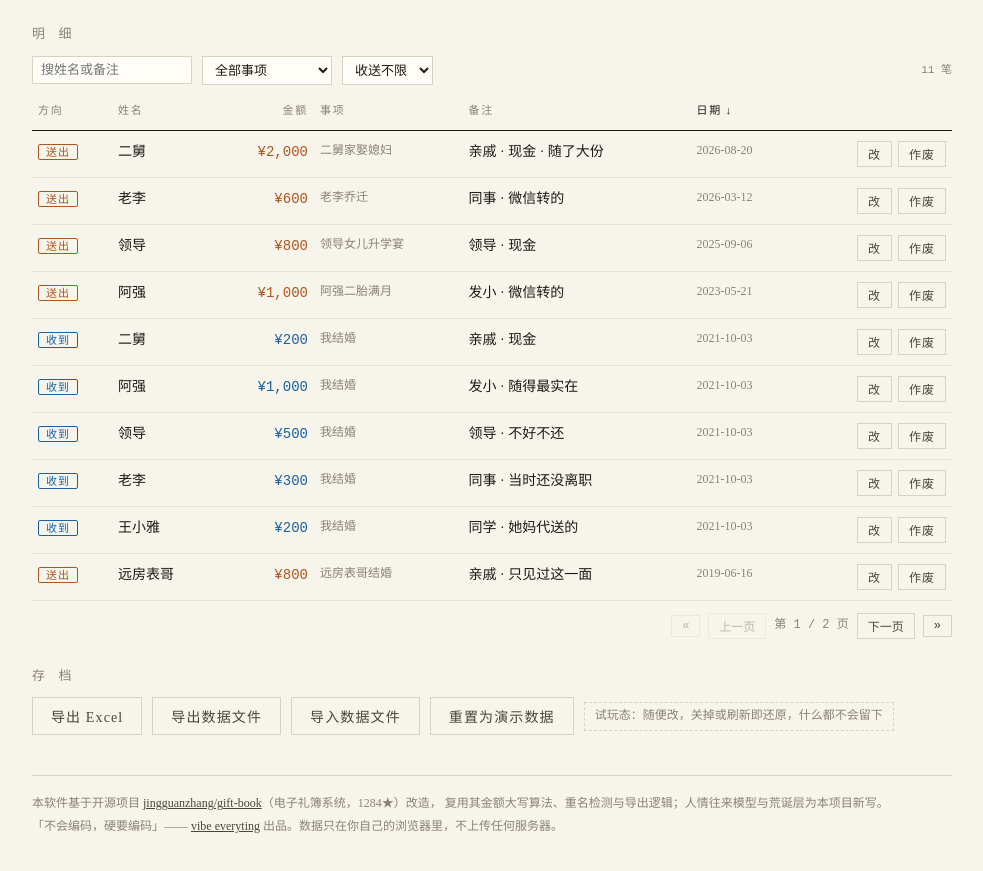
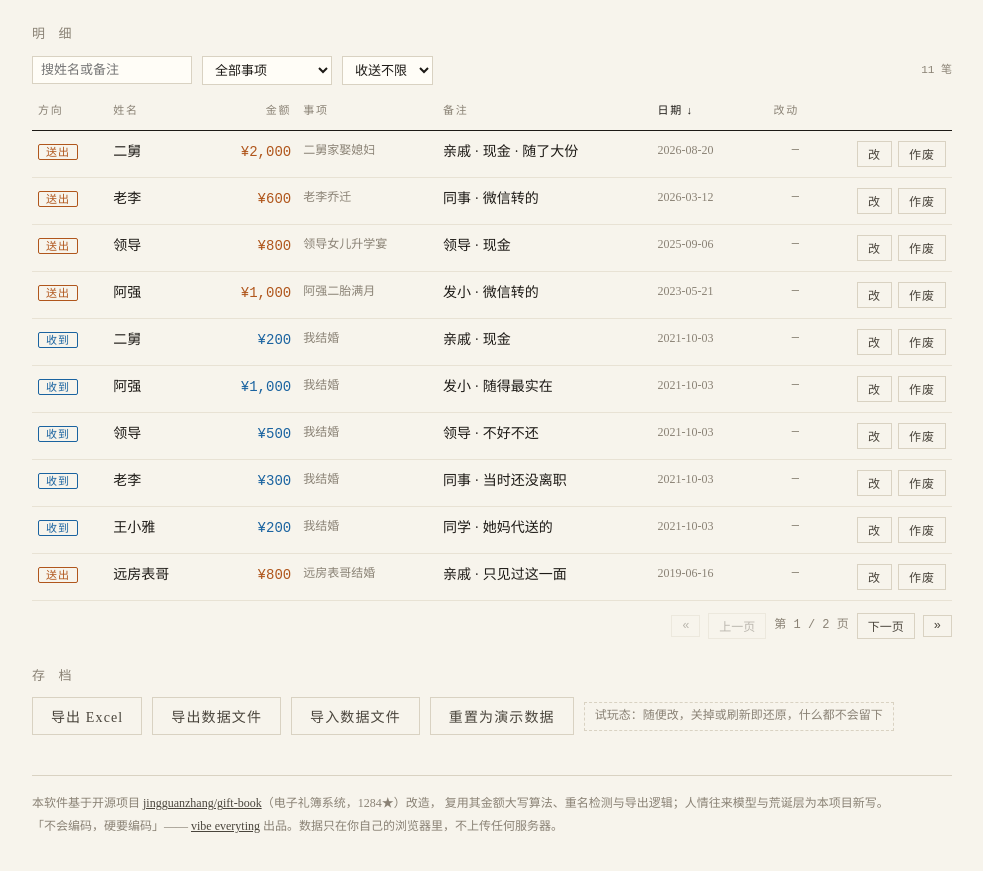
Before and after one commit to whtjl1988-long/vibe-apps, a plain HTML site: page renqing-debt/index.html in a window 1280 px wide. Shown: the part 1516-2387 px from the top of the page, without its empty margins (148-1131 px from the left). Drawn offline with Linux system fonts and the light colour scheme.

Commit message:
renqing-debt: 改动次数独立成列，作废不再计入改动
原来「改过 N 次」挂在姓名格下面会撑高那一行，行高参差；改为「改动」独立一列
（可排序，无改动显示 —），所有行等高。同时把作废/恢复排除出改动计数——
它和「金额被改过」是两回事，混在一起看不出记录被动过什么。

Co-Authored-By: Claude Opus 5 (1M context) <noreply@anthropic.com>
Claude-Session: https://claude.ai/code/session_01TsSyZSNDeSU2x6p8seJc5x

```diff
--- a/renqing-debt/index.html
+++ b/renqing-debt/index.html
@@ -196,7 +196,7 @@
   .tag.in { color: var(--in); }
   .tag.out { color: var(--out); }
   .note { color: var(--ink-3); font-size: 12px; }
-  .trace { color: var(--seal); font-size: 11px; font-family: ui-monospace, monospace; }
+  td.trace { color: var(--seal); font-size: 11px; font-family: ui-monospace, monospace; text-align: right; white-space: nowrap; }
   .row-actions { display: flex; gap: 6px; justify-content: flex-end; }
   .empty { padding: 40px 0; text-align: center; color: var(--ink-3); font-size: 14px; }
 
@@ -373,6 +373,7 @@
             <th><button type="button" class="sort-th" data-tb="rows" data-sk="event">事项</button></th>
             <th><button type="button" class="sort-th" data-tb="rows" data-sk="note">备注</button></th>
             <th><button type="button" class="sort-th" data-tb="rows" data-sk="date">日期</button></th>
+            <th style="text-align:right"><button type="button" class="sort-th" data-tb="rows" data-sk="edits">改动</button></th>
             <th></th>
           </tr>
         </thead>
@@ -503,6 +504,10 @@ const Utils = {
   },
   esc(s) {
     return String(s ?? "").replace(/[&<>"']/g, (c) => ({ "&": "&amp;", "<": "&lt;", ">": "&gt;", '"': "&quot;", "'": "&#39;" }[c]));
+  },
+  // 只数字段修改，作废/恢复不算「改动」——两者性质不同，混在一起看不出金额是否被动过
+  edits(rec) {
+    return (rec.history || []).filter((h) => h.field !== "void").length;
   },
   clone(obj) {
     return JSON.parse(JSON.stringify(obj));
@@ -1144,6 +1149,7 @@ const UI = {
       case "event": return zh(Ledger.eventName(a.eventId), Ledger.eventName(b.eventId));
       case "note": return zh(a.note, b.note);
       case "date": return txt(a.date).localeCompare(txt(b.date));
+      case "edits": return Utils.edits(a) - Utils.edits(b);
       default: return 0;
     }
   },
@@ -1374,11 +1380,12 @@ const UI = {
         (r) => `
       <tr class="${r.void ? "void" : ""}">
         <td><span class="tag ${r.dir}">${DIR_LABEL[r.dir]}</span></td>
-        <td>${Utils.esc(r.name)}${r.history.length ? `<div class="trace">改过 ${r.history.length} 次</div>` : ""}</td>
+        <td>${Utils.esc(r.name)}</td>
         <td class="amount ${r.dir}">${Utils.formatCurrency(r.amount)}</td>
         <td class="note">${Utils.esc(Ledger.eventName(r.eventId))}</td>
         <td>${Utils.esc(r.note) || '<span class="note">—</span>'}</td>
         <td class="note">${Utils.esc(r.date)}</td>
+        <td class="trace">${Utils.edits(r) ? `${Utils.edits(r)} 次` : '<span class="note">—</span>'}</td>
         <td>
           <div class="row-actions">
             <button class="ghost mini" data-act="edit" data-id="${r.id}">改</button>
```
